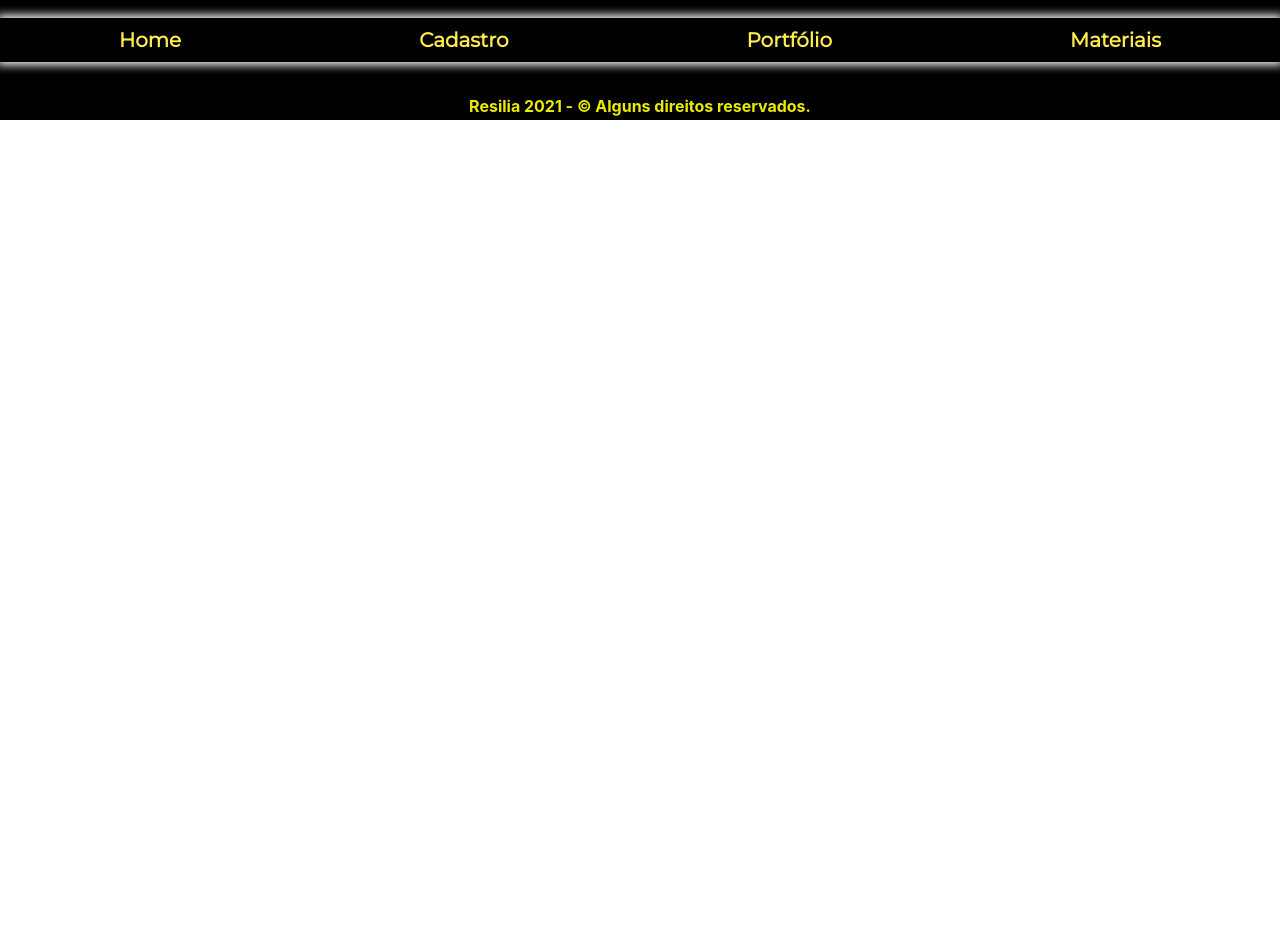
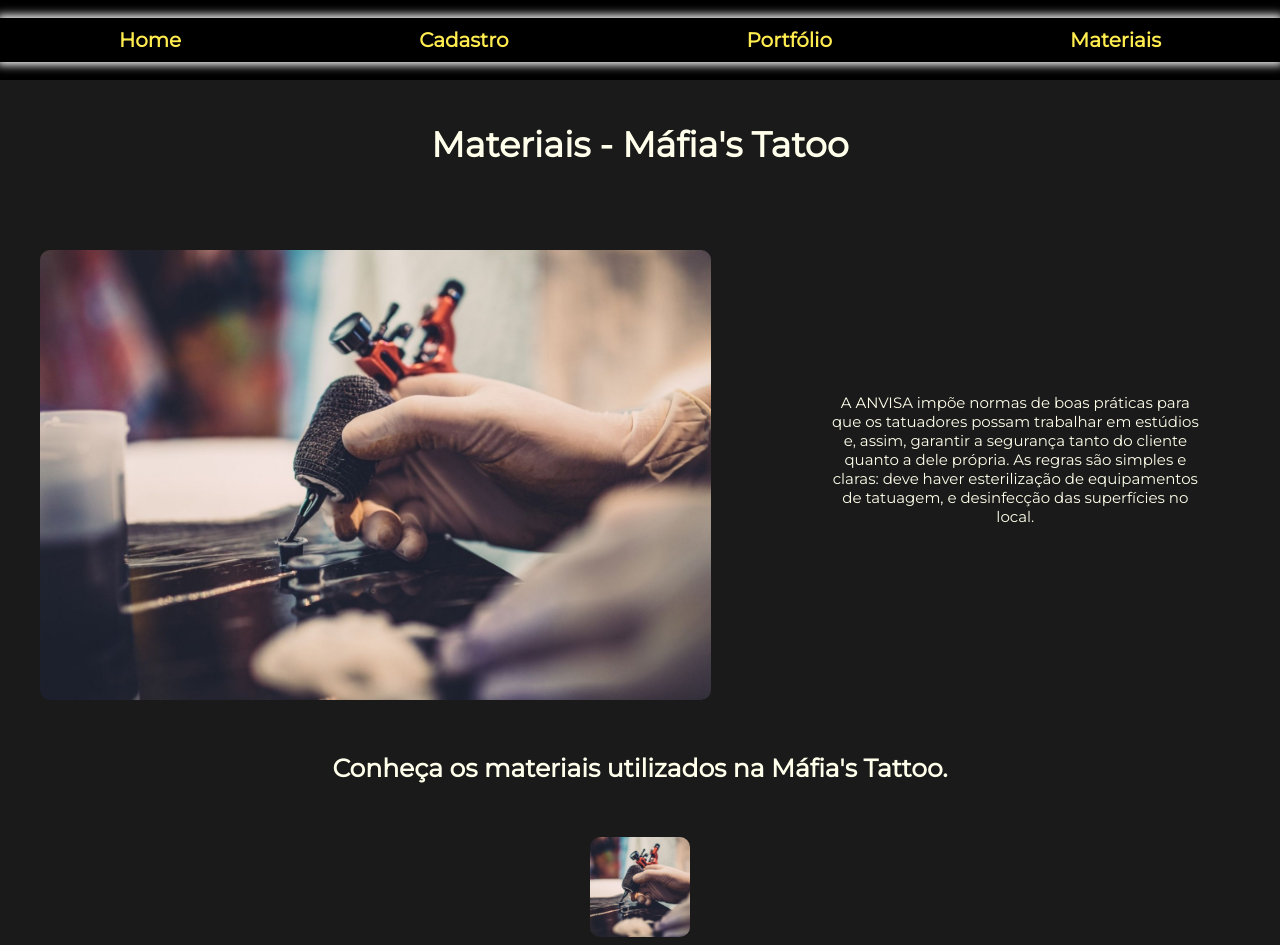
Before and after one commit to cardosovanessa/tattoostudio-front, a React (Create React App) app: page /Materiais in a window 1280 px wide. Shown: the top 945 px of the page. Before the commit the page ends 800 px from the top, so only its background shows below. Built offline with nearby package versions, Linux system fonts and the light colour scheme.

Commit message:
Atualização da page materiais

```diff
--- a/src/App.js
+++ b/src/App.js
@@ -2,6 +2,7 @@
 import { BrowserRouter, Switch, Route } from 'react-router-dom';
 import Footer from './Components/Footer/Footer';
 import Home from './Components/Home/Home';
+import Materiais from './Components/Materiais/Materiais';
 
 function App() {
   return (
@@ -11,6 +12,7 @@
 
         <Switch>
           <Route path="/" component={Home} exact />
+          <Route path="/Materiais" component={Materiais} exact />
         </Switch>
 
       <Footer />
--- a/src/Components/Header/Header.jsx
+++ b/src/Components/Header/Header.jsx
@@ -7,7 +7,7 @@
     <header className={style.cabecalho}>
       <nav className={style.nav}>
       {/* <Link className={style.logo} to='/'><img alt="foto-logo" src={Foto}/></Link> */}
-        <Link className={style.item} to='/Home'>Home</Link>
+        <Link className={style.item} to='/'>Home</Link>
         <Link className={style.item} to='/Cadastro'>Cadastro</Link>
         <Link className={style.item} to='/Portfolio'>Portfólio</Link>
         <Link className={style.item} to='/Materiais'>Materiais</Link>
--- /dev/null
+++ b/src/Components/Materiais/Materiais.jsx
@@ -0,0 +1,27 @@
+import React from "react";
+import style from "./Materiais.module.css";
+
+const Materiais = () => {
+    return (
+        <main className={style.main}>
+            <div id={style.textp}>
+                Materiais - Máfia's Tatoo
+                </div>
+            <div className={style.home} id={style.middle}>
+                <div id={style.img}></div>
+                <div id={style.text}>
+                A ANVISA impõe normas de boas práticas para que os tatuadores possam trabalhar em estúdios e, assim, garantir a segurança tanto do cliente quanto a dele própria. As regras são simples e claras: deve haver esterilização de equipamentos de tatuagem, e desinfecção das superfícies no local.
+                </div>
+            </div>
+            <div id={style.texts}>
+                Conheça os materiais utilizados na Máfia's Tattoo.
+            </div>
+            <div class="container">
+                <div class="Teste1" id={style.img2}></div>
+                <div class="Teste2" id={style.img2}></div>
+            </div>
+        </main>
+    );
+};
+
+export default Materiais;
--- /dev/null
+++ b/src/Components/Materiais/Materiais.module.css
@@ -0,0 +1,107 @@
+@import url("https://fonts.googleapis.com/css?family=Montserrat&display=swap");
+
+.main {
+    display: flex;
+    flex-direction: column;
+    align-items: center;
+    background-color: #1a1a1a;
+    background-size: cover;
+    background-repeat: no-repeat;
+    background-position: center;
+}
+
+.home {
+    height: 33%;
+    width: 100%;
+}
+
+#img {
+    margin: 40px;
+    width: 90%;
+    height: 450px;
+    background-image: url('../../assets/img/materiais.jpg');
+    background-repeat: no-repeat;
+    background-size: cover;
+    background-position: center;
+    flex-direction: column;
+    justify-content: center;
+    align-items: center;
+    border-radius: 10px;
+}
+
+#middle {
+    display: flex;
+    height: 500px;
+}
+
+#textp {
+    margin: 5px;
+    display: flex;
+    align-items: center;
+    justify-content: center;
+    width: 70%;
+    font-family: "Montserrat", sans-serif;
+    color: #ffffeb;
+    font-weight: bold;
+    padding: 3%;
+    font-size: 35px;
+  }
+
+#text {
+    display: flex;
+    align-items: center;
+    justify-content: center;
+    margin: 40px;
+    width: 50%;
+    font-family: "Montserrat", sans-serif;
+    color: #ffffeb;
+    padding: 3%;
+    font-size: 15px;
+    text-align: center;
+}
+
+#texts {
+    margin: 5px;
+    display: flex;
+    align-items: center;
+    justify-content: center;
+    width: 70%;
+    font-family: "Montserrat", sans-serif;
+    color: #ffffeb;
+    font-weight: bold;
+    padding: 3%;
+    font-size: 25px;
+}
+
+.container {
+    display: grid;
+    grid-template-columns: 1fr 1fr 1fr;
+    grid-template-rows: 1fr 1fr;
+    gap: 3px 3px;
+    grid-auto-flow: row;
+    justify-items: center;
+    align-items: center;
+    grid-template-areas:
+      "Teste1 Teste1 Teste1"
+      "Teste2 Teste2 Teste2";
+    width: 300px;
+    height: 300px;
+}
+
+.Teste1 {
+    grid-area: Teste1;
+}
+
+.Teste2 {
+    grid-area: Teste2;
+}
+
+#img2 {
+    margin: 10px;
+    width: 100px;
+    height: 100px;
+    background-image: url('../../assets/img/materiais.jpg');
+    background-size: cover;
+    background-position: center;
+    border-radius: 10px;
+  }
```
Also changed, not shown: src/assets/img/materiais.jpg (added).
